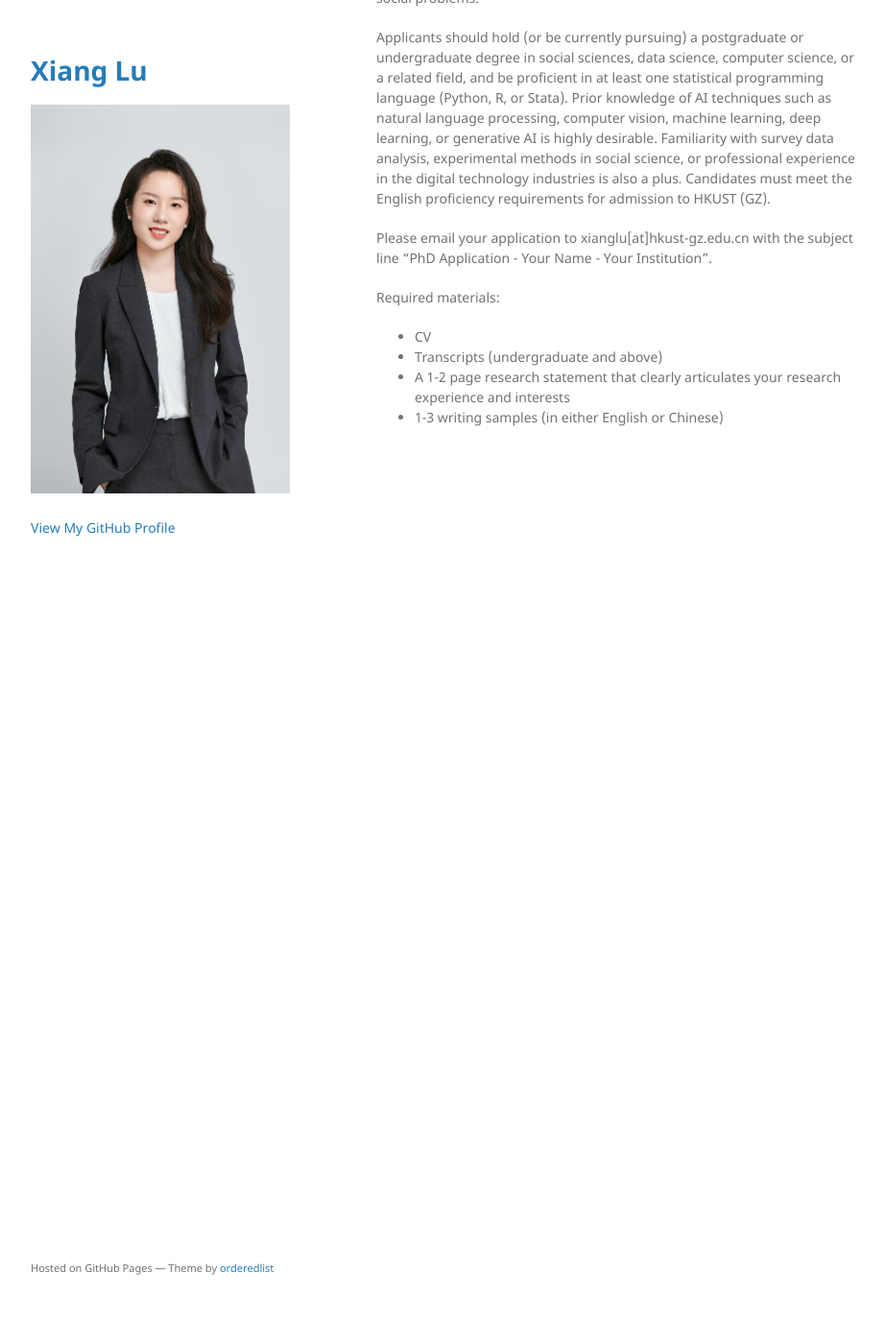
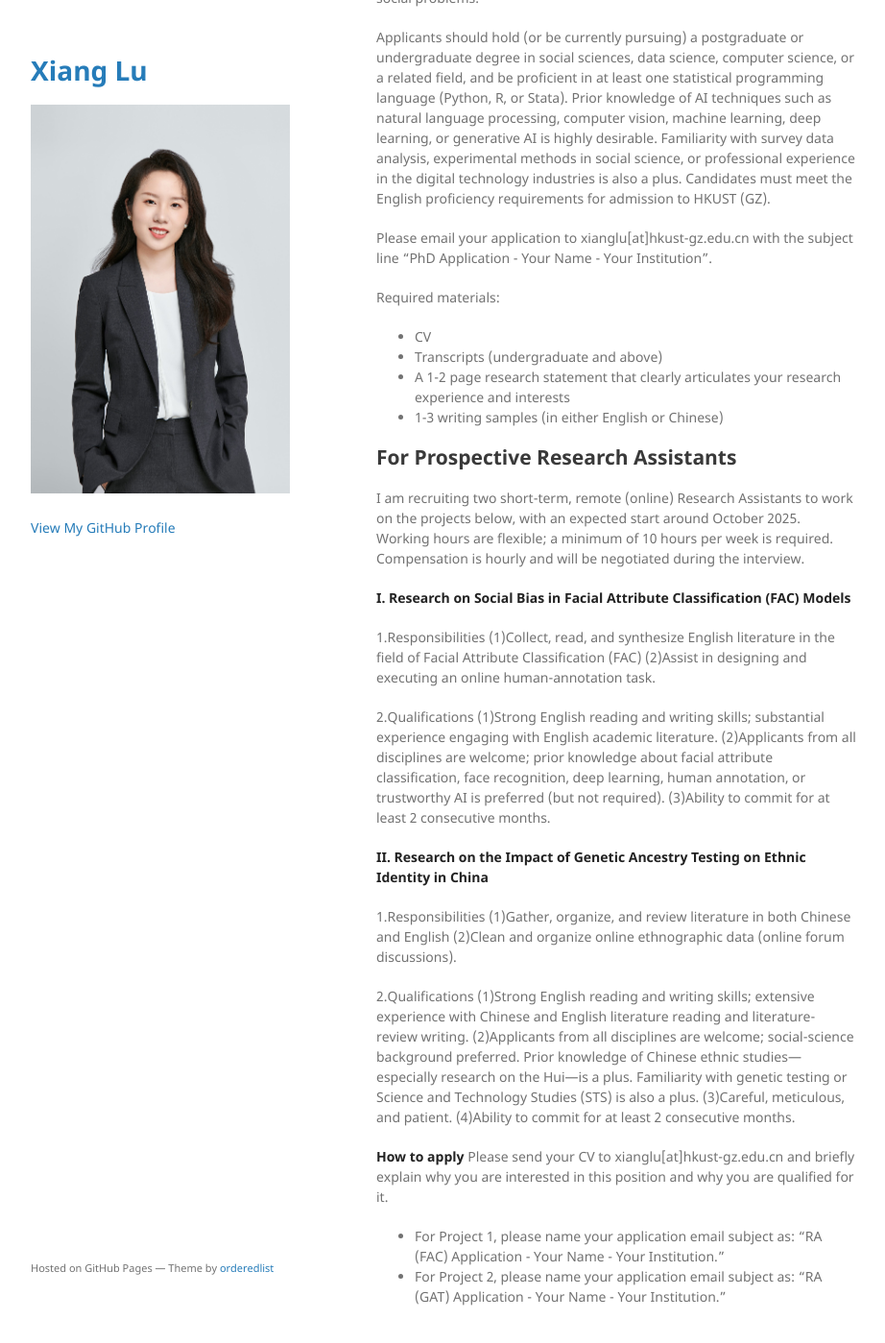
Before and after one commit to xianglusoc/xianglusoc.github.io, a Jekyll site: the page built from index.md, in a window 1280 px wide and 1400 px high, scrolled down 594 px. Shown: the whole window at 96% size, without its empty margins (178-1100 px from the left). Built offline with Jekyll 4.4.1, drawn with Linux system fonts in a browser that asks for light colours; our own code applies the rules of GitHub Pages for plain Markdown files; the repository's description, which GitHub fills in, is left out.

Commit message:
Update index.md

```diff
--- a/index.md
+++ b/index.md
@@ -21,3 +21,35 @@ Required materials:
 - Transcripts (undergraduate and above)
 - A 1-2 page research statement that clearly articulates your research experience and interests
 - 1-3 writing samples (in either English or Chinese)
+
+## For Prospective Research Assistants
+
+I am recruiting two short-term, remote (online) Research Assistants to work on the projects below, with an expected start around October 2025. Working hours are flexible; a minimum of 10 hours per week is required. Compensation is hourly and will be negotiated during the interview.
+
+**I. Research on Social Bias in Facial Attribute Classification (FAC) Models**
+
+1.Responsibilities
+(1)Collect, read, and synthesize English literature in the field of Facial Attribute Classification (FAC)
+(2)Assist in designing and executing an online human-annotation task.
+
+2.Qualifications
+(1)Strong English reading and writing skills; substantial experience engaging with English academic literature.
+(2)Applicants from all disciplines are welcome; prior knowledge about facial attribute classification, face recognition, deep learning, human annotation, or trustworthy AI is preferred (but not required).
+(3)Ability to commit for at least 2 consecutive months.
+
+**II. Research on the Impact of Genetic Ancestry Testing on Ethnic Identity in China**
+
+1.Responsibilities
+(1)Gather, organize, and review literature in both Chinese and English
+(2)Clean and organize online ethnographic data (online forum discussions).
+
+2.Qualifications
+(1)Strong English reading and writing skills; extensive experience with Chinese and English literature reading and literature-review writing.
+(2)Applicants from all disciplines are welcome; social-science background preferred. Prior knowledge of Chinese ethnic studies—especially research on the Hui—is a plus. Familiarity with genetic testing or Science and Technology Studies (STS) is also a plus.
+(3)Careful, meticulous, and patient.
+(4)Ability to commit for at least 2 consecutive months.
+
+**How to apply**
+Please send your CV to xianglu[at]hkust-gz.edu.cn and briefly explain why you are interested in this position and why you are qualified for it.
+- For Project 1, please name your application email subject as: “RA (FAC) Application - Your Name - Your Institution.”
+- For Project 2, please name your application email subject as: “RA (GAT) Application - Your Name - Your Institution.”
```
